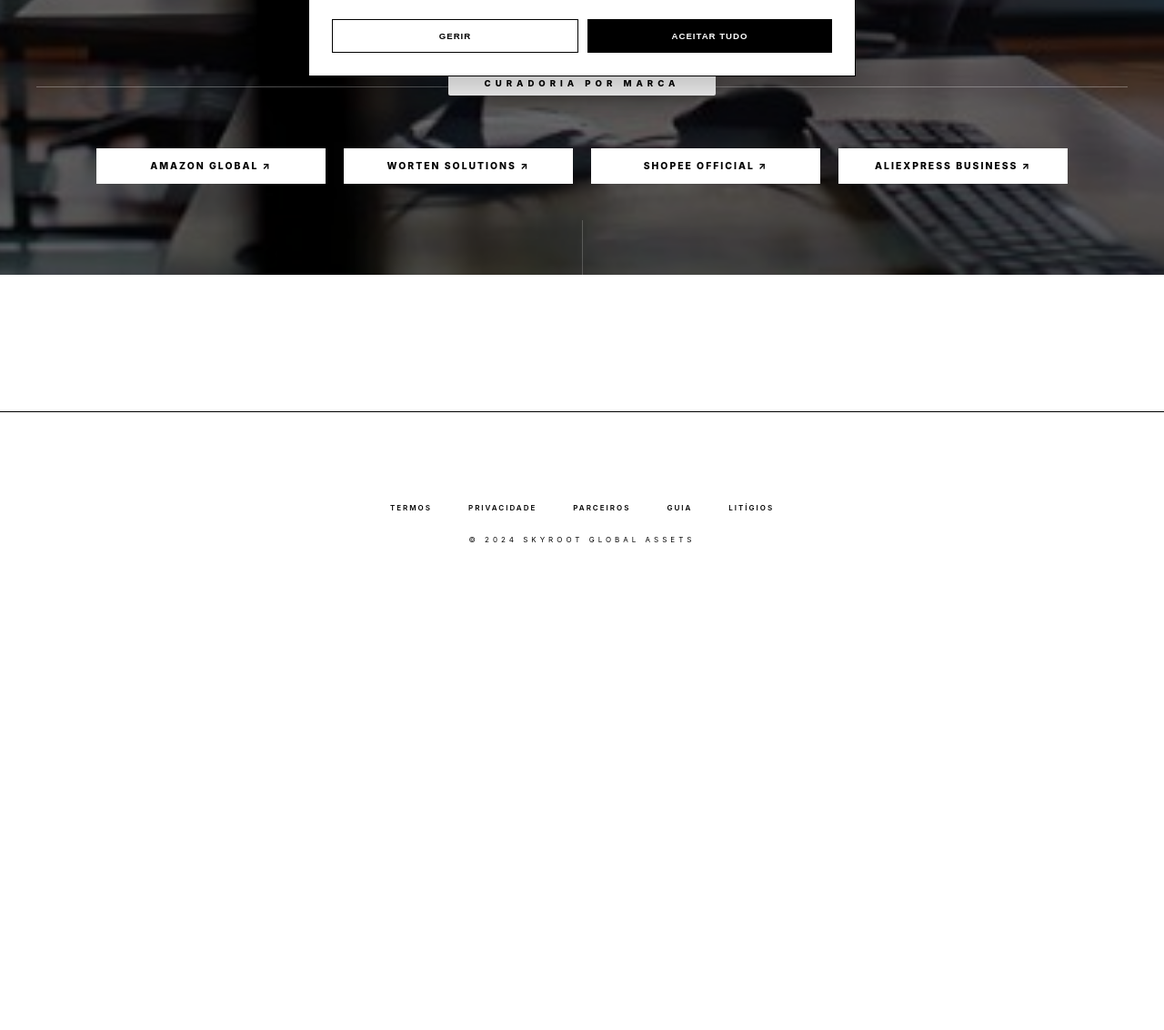
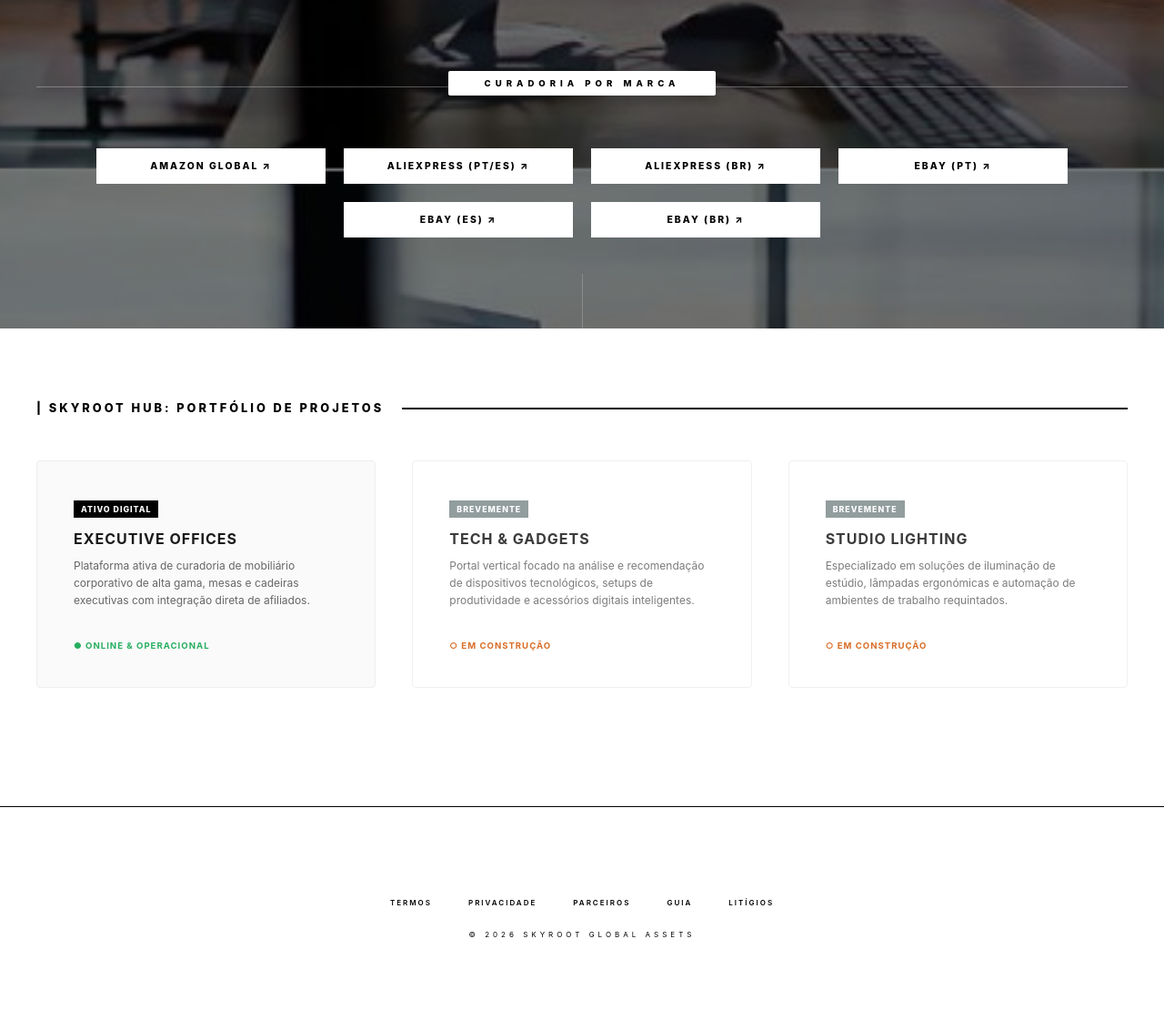
Before and after one commit to pedrosmeo-cell/SkyRooTT, a Flask app: page / in a window 1280 px wide. Shown: the part 696-1828 px from the top of the page at 91% size. Before the commit the page ends 1292 px from the top, so only its background shows below. Run offline with Flask 3, Linux system fonts and the light colour scheme.

Commit message:
Add files via upload

```diff
--- a/templates/base.html
+++ b/templates/base.html
@@ -37,24 +66,57 @@
     <header>
         <nav>
             <div class="logo"><a href="/">SKYROOT</a></div>
+
             <ul class="nav-links">
                 <li><a href="/">Home</a></li>
-                {% for store in ['Amazon', 'Worten', 'Shopee', 'AliExpress', 'eBay'] %}
+
+                <!-- AMAZON GLOBAL -->
                 <li>
-                    <a href="/produtos/{{ store|lower }}">{{ store }}</a>
+                    <a href="javascript:void(0)" onclick="toggleMenu(this)">Amazon Global ▾</a>
                     <div class="dropdown-content">
-                        <a href="/produtos/{{ store|lower }}?cat=Mesa">Mesas</a>
-                        <a href="/produtos/{{ store|lower }}?cat=Cadeira">Cadeiras</a>
-                        <a href="/produtos/{{ store|lower }}?cat=Iluminação">Iluminação</a>
-                        <a href="/produtos/{{ store|lower }}?cat=Acessórios">Acessórios</a>
+                        <a href="/produtos/amazon">Ver Tudo</a>
+                        <a href="/produtos/amazon?cat=Mesa">Mesas</a>
+                        <a href="/produtos/amazon?cat=Cadeira">Cadeiras</a>
+                    </div>
+                </li>
+
+                <!-- ALIEXPRESS (PT/ES) -->
+                <li>
+                    <a href="javascript:void(0)" onclick="toggleMenu(this)">AliExpress (PT/ES) ▾</a>
+                    <div class="dropdown-content">
+                        <a href="/produtos/aliexpress-pt-es">Ver Tudo</a>
+                        <a href="/produtos/aliexpress-pt-es?cat=Mesa">Mesas</a>
+                        <a href="/produtos/aliexpress-pt-es?cat=Cadeira">Cadeiras</a>
+                    </div>
+                </li>
+
+                <!-- ALIEXPRESS (BR) -->
+                <li>
+                    <a href="javascript:void(0)" onclick="toggleMenu(this)">AliExpress (BR) ▾</a>
+                    <div class="dropdown-content">
+                        <a href="/produtos/aliexpress-br">Ver Tudo</a>
+                        <a href="/produtos/aliexpress-br?cat=Mesa">Mesas</a>
+                        <a href="/produtos/aliexpress-br?cat=Cadeira">Cadeiras</a>
+                    </div>
+                </li>
+
+                <!-- EBAY -->
+                {% for region in ['PT', 'ES', 'BR'] %}
+                <li>
+                    <a href="javascript:void(0)" onclick="toggleMenu(this)">eBay ({{ region }}) ▾</a>
+                    <div class="dropdown-content">
+                        <a href="/produtos/ebay-{{ region|lower }}">Ver Tudo</a>
+                        <a href="/produtos/ebay-{{ region|lower }}?cat=Mesa">Mesas</a>
+                        <a href="/produtos/ebay-{{ region|lower }}?cat=Cadeira">Cadeiras</a>
                     </div>
                 </li>
                 {% endfor %}
             </ul>
+
             <div class="nav-right">
                 {% if session.get('logged_in') %}
                     <a href="/dashboard" class="admin-link">DASHBOARD</a>
-                    <a href="/logout" style="text-decoration: none; color: #000; font-size: 0.5rem; font-weight: bold; text-transform: uppercase; letter-spacing: 1px; transition: 0.3s; margin-left: 5px;">SAIR</a>
+                    <a href="/logout" style="text-decoration: none; color: #000; font-size: 0.6rem; font-weight: bold; text-transform: uppercase; letter-spacing: 1px; margin-left: 5px;">SAIR</a>
                 {% endif %}
                 <div id="local-weather">18°C</div>
             </div>
@@ -73,42 +135,18 @@
             <a href="/guia">Guia</a>
             <a href="/litigios">Litígios</a>
         </div>
-        <p class="copyright">&copy; 2024 SKYROOT GLOBAL ASSETS</p>
+        <p class="copyright">&copy; 2026 SKYROOT GLOBAL ASSETS</p>
     </footer>
 
-    <!-- SISTEMA DE COOKIES SKYROOT V3 (ESTE É O NOVO CÓDIGO) -->
-    <div id="cookie-v3" style="display:none; position:fixed; bottom:20px; left:50%; transform:translateX(-50%); width:90%; max-width:550px; background:#fff; border:1px solid #000; padding:25px; z-index:10001; box-shadow:0 15px 50px rgba(0,0,0,0.3); font-family: 'Inter', sans-serif;">
-        <div style="text-align:right; margin-bottom:15px;">
-            <a href="javascript:void(0)" onclick="fecharV3()" style="font-size:0.6rem; color:#999; text-decoration:none; text-transform:uppercase; font-weight:bold; letter-spacing: 1px;">Continuar sem aceitar →</a>
-        </div>
-        <h4 style="margin:0 0 10px 0; font-size:0.8rem; text-transform:uppercase; letter-spacing:2px; font-weight:800; color:#000;">Política de Cookies</h4>
-        <p style="font-size:0.65rem; line-height:1.6; color:#444; margin-bottom:20px;">
-            Este site utiliza cookies para garantir a melhor experiência. Ao clicar em "Aceitar Tudo", autoriza o uso de cookies de marketing para os nossos parceiros.
-        </p>
-        <div style="display:flex; gap:10px;">
-            <button onclick="alert('Definições detalhadas em breve.')" style="flex:1; background:#fff; color:#000; border:1px solid #000; padding:12px; font-size:0.6rem; font-weight:bold; cursor:pointer; text-transform:uppercase; letter-spacing: 1px;">Gerir</button>
-            <button onclick="aceitarV3()" style="flex:1; background:#000; color:#fff; border:none; padding:12px; font-size:0.6rem; font-weight:bold; cursor:pointer; text-transform:uppercase; letter-spacing: 1px;">Aceitar Tudo</button>
-        </div>
-    </div>
-
     <script>
-        // O banner aparece apenas se não houver decisão guardada na chave 'skyroot_v3'
-        window.addEventListener('DOMContentLoaded', function() {
-            if (!localStorage.getItem('skyroot_v3')) {
-                document.getElementById('cookie-v3').style.display = 'block';
+        function toggleMenu(el) {
+            if(window.innerWidth < 992) {
+                var drop = el.nextElementSibling;
+                var visible = drop.style.display === 'block';
+                document.querySelectorAll('.dropdown-content').forEach(d => d.style.display = 'none');
+                drop.style.display = visible ? 'none' : 'block';
             }
-        });
-
-        function aceitarV3() {
-            localStorage.setItem('skyroot_v3', 'aceite');
-            document.getElementById('cookie-v3').style.display = 'none';
-        }
-
-        function fecharV3() {
-            localStorage.setItem('skyroot_v3', 'recusado');
-            document.getElementById('cookie-v3').style.display = 'none';
         }
     </script>
-
 </body>
 </html>
--- a/templates/index.html
+++ b/templates/index.html
@@ -1,106 +1,119 @@
 {% extends "base.html" %}
 {% block content %}
 
-<!-- ZONA DE IMPACTO: Imagem de fundo unificada -->
+<style>
+    /* --- CONFIGURAÇÕES DE RESPONSIVIDADE PARA TELEMÓVEL --- */
+    @media (max-width: 991px) {
+        .mosaic-container { height: auto !important; grid-template-columns: 1fr !important; gap: 15px !important; }
+        .mosaic-subgrid { height: auto !important; grid-template-rows: 1fr 1fr !important; gap: 15px !important; }
+        .mosaic-item { height: 300px !important; }
+        .partners-container { gap: 10px !important; }
+        .partner-btn { width: 100% !important; min-width: 0 !important; box-sizing: border-box; }
+        .highlights-section { padding: 40px 20px !important; }
+        .highlights-grid { grid-template-columns: 1fr !important; gap: 30px !important; }
+        .network-card { padding: 30px 20px !important; }
+    }
+</style>
+
+<!-- ZONA DE IMPACTO (MOSAICO PRINCIPAL PRESERVADO) -->
 <div style="position: relative; padding: 60px 0 0 0; background-image: url('{{ url_for('static', filename='images/fundo_home.jpg') }}'); background-size: cover; background-position: center; background-attachment: fixed; overflow: hidden; margin-top: 0;">
-
     <div style="position: absolute; top: 0; left: 0; width: 100%; height: 100%; background: rgba(0,0,0,0.5); z-index: 1;"></div>
-
     <div style="position: relative; z-index: 2;">
 
-        <!-- 1. MOSAICO DE IMAGENS (OS "3 MÚSICOS") -->
-        <div style="max-width: 1400px; margin: auto; padding: 0 40px;">
-            <div style="display: grid; grid-template-columns: 2fr 1fr; gap: 20px; height: 550px; overflow: hidden;">
-                <div style="background: #fff; overflow: hidden; border: 1px solid #eee; border-radius: 2px; box-shadow: 0 30px 60px rgba(0,0,0,0.4);">
+        <!-- MOSAICO DE IMAGENS -->
+        <div style="max-width: 1400px; margin: auto; padding: 0 40px; box-sizing: border-box;">
+            <div class="mosaic-container" style="display: grid; grid-template-columns: 2fr 1fr; gap: 20px; height: 550px; overflow: hidden;">
+                <div class="mosaic-item" style="background: #fff; overflow: hidden; border: 1px solid #eee; border-radius: 2px; box-shadow: 0 30px 60px rgba(0,0,0,0.4);">
                     <img src="{{ url_for('static', filename='images/Hiscritorio1.jpg') }}" style="width: 100%; height: 100%; object-fit: cover; transition: 0.5s;" onmouseover="this.style.transform='scale(1.05)'" onmouseout="this.style.transform='scale(1)'">
                 </div>
-                <div style="display: grid; grid-template-rows: 1fr 1fr; gap: 20px; height: 550px;">
-                    <div style="background: #fff; overflow: hidden; border: 1px solid #eee; border-radius: 2px; box-shadow: 0 30px 60px rgba(0,0,0,0.4);">
+                <div class="mosaic-subgrid" style="display: grid; grid-template-rows: 1fr 1fr; gap: 20px; height: 550px;">
+                    <div class="mosaic-item" style="background: #fff; overflow: hidden; border: 1px solid #eee; border-radius: 2px; box-shadow: 0 30px 60px rgba(0,0,0,0.4);">
                         <img src="{{ url_for('static', filename='images/Hiscritorio2.jpg') }}" style="width: 100%; height: 100%; object-fit: cover; transition: 0.5s;" onmouseover="this.style.transform='scale(1.05)'" onmouseout="this.style.transform='scale(1)'">
                     </div>
-                    <div style="background: #fff; overflow: hidden; border: 1px solid #eee; border-radius: 2px; box-shadow: 0 30px 60px rgba(0,0,0,0.4);">
+                    <div class="mosaic-item" style="background: #fff; overflow: hidden; border: 1px solid #eee; border-radius: 2px; box-shadow: 0 30px 60px rgba(0,0,0,0.4);">
                         <img src="{{ url_for('static', filename='images/Hiscritorio3.jpg') }}" style="width: 100%; height: 100%; object-fit: cover; transition: 0.5s;" onmouseover="this.style.transform='scale(1.05)'" onmouseout="this.style.transform='scale(1)'">
                     </div>
                 </div>
             </div>
         </div>
 
-        <!-- 2. LINHA DE CURADORIA -->
-        <div style="max-width: 1400px; margin: 100px auto 20px auto; padding: 0 40px;">
+        <!-- LINHA DE CURADORIA -->
+        <div style="max-width: 1400px; margin: 100px auto 20px auto; padding: 0 40px; box-sizing: border-box;">
             <div style="border-top: 1px solid rgba(255,255,255,0.3); display: flex; justify-content: center;">
-                <span style="background: #fff; color: #000; padding: 8px 40px; position: relative; top: -18px; text-transform: uppercase; letter-spacing: 5px; font-size: 0.6rem; font-weight: 800; border-radius: 2px; box-shadow: 0 4px 15px rgba(0,0,0,0.3);">
+                <span style="background: #fff; color: #000; padding: 8px 40px; position: relative; top: -18px; text-transform: uppercase; letter-spacing: 5px; font-size: 0.6rem; font-weight: 800; border-radius: 2px; box-shadow: 0 4px 15px rgba(0,0,0,0.3); white-space: nowrap;">
                     Curadoria por Marca
                 </span>
             </div>
         </div>
 
-        <!-- 3. LINKS DE PARCEIROS -->
-        <div style="max-width: 1400px; margin: 40px auto 0; text-align: center; padding: 0 40px;">
-            <div style="display: flex; justify-content: center; gap: 20px; flex-wrap: wrap;">
+        <!-- BOTÕES DE PARCEIROS REGIONAIS -->
+        <div style="max-width: 1400px; margin: 40px auto 0; text-align: center; padding: 0 40px; box-sizing: border-box;">
+            <div class="partners-container" style="display: flex; justify-content: center; gap: 20px; flex-wrap: wrap;">
                 {% set parceiros = [
                     {'name': 'Amazon Global', 'url': 'https://amzn.to'},
-                    {'name': 'Worten Solutions', 'url': 'https://worten.pt'},
-                    {'name': 'Shopee Official', 'url': 'https://shopee.com.br'},
-                    {'name': 'AliExpress Business', 'url': 'https://aliexpress.com'}
+                    {'name': 'AliExpress (PT/ES)', 'url': 'https://aliexpress.com'},
+                    {'name': 'AliExpress (BR)', 'url': 'https://aliexpress.com'},
+                    {'name': 'eBay (PT)', 'url': 'https://ebay.com'},
+                    {'name': 'eBay (ES)', 'url': 'https://ebay.es'},
+                    {'name': 'eBay (BR)', 'url': 'https://ebay.com'}
                 ] %}
                 {% for loja in parceiros %}
-                <a href="{{ loja.url }}" target="_blank" rel="nofollow noopener noreferrer"
-                   style="text-decoration: none; color: #000; font-size: 0.65rem; font-weight: 800; text-transform: uppercase; letter-spacing: 2px; padding: 12px 25px; border: 1px solid #fff; transition: 0.3s; background: #fff; min-width: 200px;"
+                <a href="{{ loja.url }}" target="_blank" rel="nofollow noopener noreferrer" class="partner-btn"
+                   style="text-decoration: none; color: #000; font-size: 0.65rem; font-weight: 800; text-transform: uppercase; letter-spacing: 2px; padding: 12px 25px; border: 1px solid #fff; transition: 0.3s; background: #fff; min-width: 200px; display: inline-block;"
                    onmouseover="this.style.background='transparent'; this.style.color='#fff';" onmouseout="this.style.background='#fff'; this.style.color='#000';">
                     {{ loja.name }} ↗
                 </a>
                 {% endfor %}
             </div>
         </div>
-
         <div style="width: 1px; height: 60px; background: #fff; margin: 40px auto 0; opacity: 0.2;"></div>
     </div>
 </div>
 
-<!-- SECÇÃO DE DESTAQUES (COM RELEVO NOS PRODUTOS) -->
-<section style="max-width: 1400px; margin: 0 auto; padding: 0 40px 100px; clear: both;">
+<!-- SECÇÃO REFORMULADA: APRESENTAÇÃO DA REDE TEMÁTICA AFILIADA (PREVISÓRIA) -->
+<section class="highlights-section" style="max-width: 1400px; margin: 0 auto; padding: 80px 40px; clear: both; box-sizing: border-box;">
 
-    {% set stores = products|map(attribute='affiliate')|unique|list %}
+    <div style="display: flex; align-items: center; margin-bottom: 50px;">
+        <h2 style="text-transform: uppercase; letter-spacing: 3px; font-size: 0.8rem; font-weight: 800; margin: 0; white-space: nowrap; color: #000;">
+            | SKYROOT HUB: PORTFÓLIO DE PROJETOS
+        </h2>
+        <div style="flex-grow: 1; border-top: 2px solid #000; margin-left: 20px;"></div>
+    </div>
 
-    {% for store in stores %}
-        <div style="display: flex; align-items: center; margin: 0; width: 100%; position: relative; top: -1px;">
-            <h2 style="text-transform: uppercase; letter-spacing: 3px; font-size: 0.8rem; font-weight: 800; margin: 0; padding: 25px 20px 25px 0; white-space: nowrap; color: #000; background: transparent;">
-                | DESTAQUES {{ store }}
-            </h2>
-            <div style="flex-grow: 1; border-top: 2px solid #000;"></div>
+    <!-- GRELHA DE ANTECIPAÇÃO DOS FUTUROS WEBSITES DA REDE -->
+    <div class="highlights-grid" style="display: grid; grid-template-columns: repeat(auto-fill, minmax(350px, 1fr)); gap: 40px;">
+
+        <!-- CARD 1: MOBILIÁRIO EXECUTIVE (SITE ATUAL) -->
+        <div class="network-card" style="background: #fafafa; border: 1px solid #eee; padding: 40px; text-align: left; border-radius: 4px; box-sizing: border-box; display: flex; flex-direction: column; justify-content: space-between; min-height: 250px;">
+            <div>
+                <span style="font-size: 0.55rem; background: #000; color: #fff; padding: 4px 8px; font-weight: 800; letter-spacing: 1px; text-transform: uppercase;">ATIVO DIGITAL</span>
+                <h3 style="font-size: 1rem; font-weight: 700; text-transform: uppercase; letter-spacing: 1px; margin: 15px 0 10px 0; color: #1a1a1a;">Executive Offices</h3>
+                <p style="font-size: 0.75rem; color: #666; line-height: 1.6; margin: 0;">Plataforma ativa de curadoria de mobiliário corporativo de alta gama, mesas e cadeiras executivas com integração direta de afiliados.</p>
+            </div>
+            <span style="font-size: 0.6rem; font-weight: bold; text-transform: uppercase; letter-spacing: 1px; color: #27ae60; margin-top: 20px;">● ONLINE & OPERACIONAL</span>
         </div>
 
-        <div style="display: grid; grid-template-columns: repeat(auto-fill, minmax(350px, 1fr)); gap: 60px; margin-bottom: 80px;">
-            {% for p in products if p.affiliate == store %}
-            <!-- CARTÃO COM RELEVO (Igual ao mosaico de cima) -->
-            <div style="background: #fff; border: 1px solid #eee; padding: 0; text-align: center; border-radius: 4px; box-shadow: 0 20px 40px rgba(0,0,0,0.08); transition: 0.3s; overflow: hidden;"
-                 onmouseover="this.style.transform='translateY(-10px)'; this.style.boxShadow='0 30px 60px rgba(0,0,0,0.15)';"
-                 onmouseout="this.style.transform='translateY(0)'; this.style.boxShadow='0 20px 40px rgba(0,0,0,0.08)';">
+        <!-- CARD 2: GADGETS & TECNOLOGIA (FUTURO SITE) -->
+        <div class="network-card" style="background: #fff; border: 1px solid #eee; padding: 40px; text-align: left; border-radius: 4px; box-sizing: border-box; display: flex; flex-direction: column; justify-content: space-between; min-height: 250px; opacity: 0.85;">
+            <div>
+                <span style="font-size: 0.55rem; background: #7f8c8d; color: #fff; padding: 4px 8px; font-weight: 800; letter-spacing: 1px; text-transform: uppercase;">BREVEMENTE</span>
+                <h3 style="font-size: 1rem; font-weight: 700; text-transform: uppercase; letter-spacing: 1px; margin: 15px 0 10px 0; color: #1a1a1a;">Tech & Gadgets</h3>
+                <p style="font-size: 0.75rem; color: #666; line-height: 1.6; margin: 0;">Portal vertical focado na análise e recomendação de dispositivos tecnológicos, setups de produtividade e acessórios digitais inteligentes.</p>
+            </div>
+            <span style="font-size: 0.6rem; font-weight: bold; text-transform: uppercase; letter-spacing: 1px; color: #d35400; margin-top: 20px;">○ EM CONSTRUÇÃO</span>
+        </div>
 
-                <div style="height: 350px; display: flex; align-items: center; justify-content: center; background: #fdfdfd; position: relative; overflow: hidden; border-bottom: 1px solid #f9f9f9;">
-                    <img src="{{ url_for('static', filename='images/' + p.image) }}" style="max-width: 85%; max-height: 85%; object-fit: contain; transition: 0.5s;">
+        <!-- CARD 3: ILUMINAÇÃO & AMBIENTES (FUTURO SITE) -->
+        <div class="network-card" style="background: #fff; border: 1px solid #eee; padding: 40px; text-align: left; border-radius: 4px; box-sizing: border-box; display: flex; flex-direction: column; justify-content: space-between; min-height: 250px; opacity: 0.85;">
+            <div>
+                <span style="font-size: 0.55rem; background: #7f8c8d; color: #fff; padding: 4px 8px; font-weight: 800; letter-spacing: 1px; text-transform: uppercase;">BREVEMENTE</span>
+                <h3 style="font-size: 1rem; font-weight: 700; text-transform: uppercase; letter-spacing: 1px; margin: 15px 0 10px 0; color: #1a1a1a;">Studio Lighting</h3>
+                <p style="font-size: 0.75rem; color: #666; line-height: 1.6; margin: 0;">Especializado em soluções de iluminação de estúdio, lâmpadas ergonómicas e automação de ambientes de trabalho requintados.</p>
+            </div>
+            <span style="font-size: 0.6rem; font-weight: bold; text-transform: uppercase; letter-spacing: 1px; color: #d35400; margin-top: 20px;">○ EM CONSTRUÇÃO</span>
+        </div>
 
-                    <!-- BADGE DA MARCA (NOME DA LOJA) -->
-                    <span style="position: absolute; top: 15px; right: 15px; background: #000; color: #fff; padding: 6px 12px; font-size: 0.55rem; text-transform: uppercase; font-weight: 800; letter-spacing: 1.5px; border-radius: 2px; z-index: 10;">
-                        {{ p.affiliate }}
-                    </span>
-                </div>
-
-                <div style="padding: 25px;">
-                    <h3 style="font-size: 0.75rem; text-transform: uppercase; margin: 0; min-height: 45px; letter-spacing: 1px; color: #1a1a1a; line-height: 1.5;">
-                        {{ p.name }}
-                    </h3>
-                    <p style="font-weight: 700; color: #27ae60; font-size: 1.2rem; margin: 15px 0;">
-                        {{ p.price }}
-                    </p>
-                    <a href="{{ p.link }}" target="_blank" rel="nofollow noopener noreferrer" style="display: inline-block; background: #1a1a1a; color: #fff; text-decoration: none; font-size: 0.65rem; padding: 14px 40px; letter-spacing: 2px; text-transform: uppercase; border-radius: 2px; width: 80%;">
-                        Adquirir Asset →
-                    </a>
-                </div>
-            </div>
-            {% endfor %}
-        </div>
-    {% endfor %}
+    </div>
 </section>
 
 {% endblock %}
```
Also changed, not shown: other parts of templates/base.html (+34 -5 lines), templates/admin.html (+32 -19 lines), templates/edit.html (+48 -16 lines).
